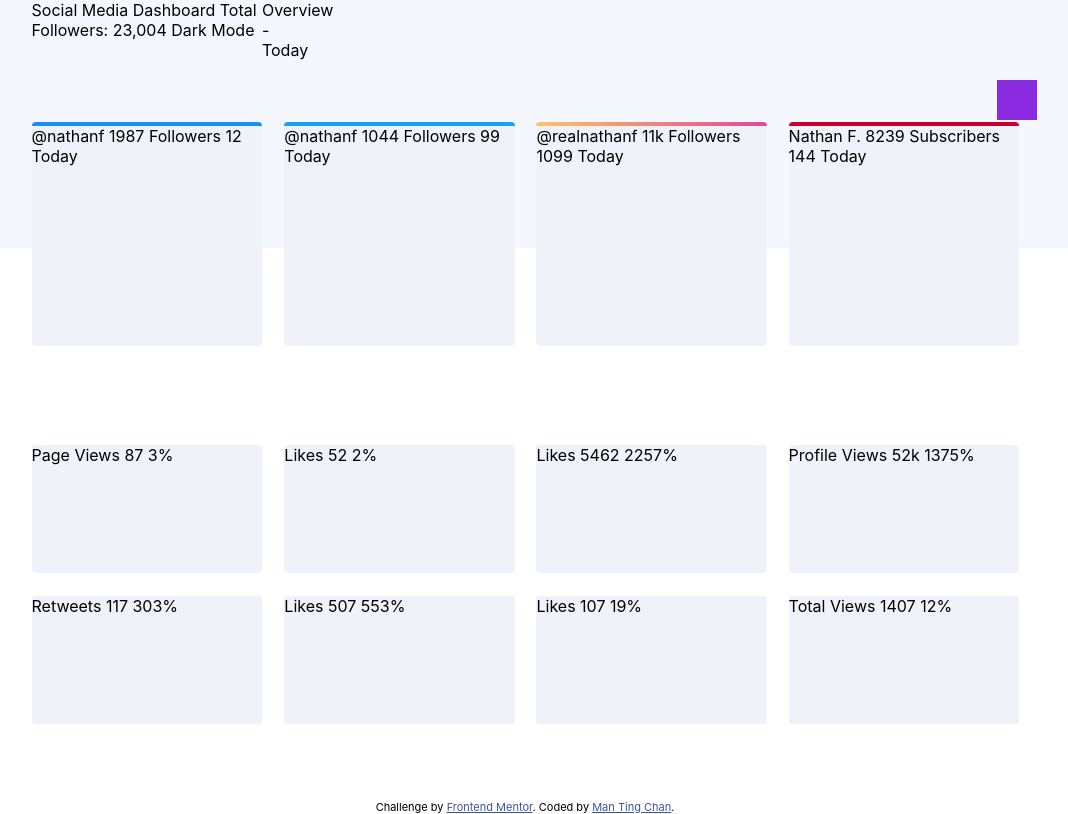
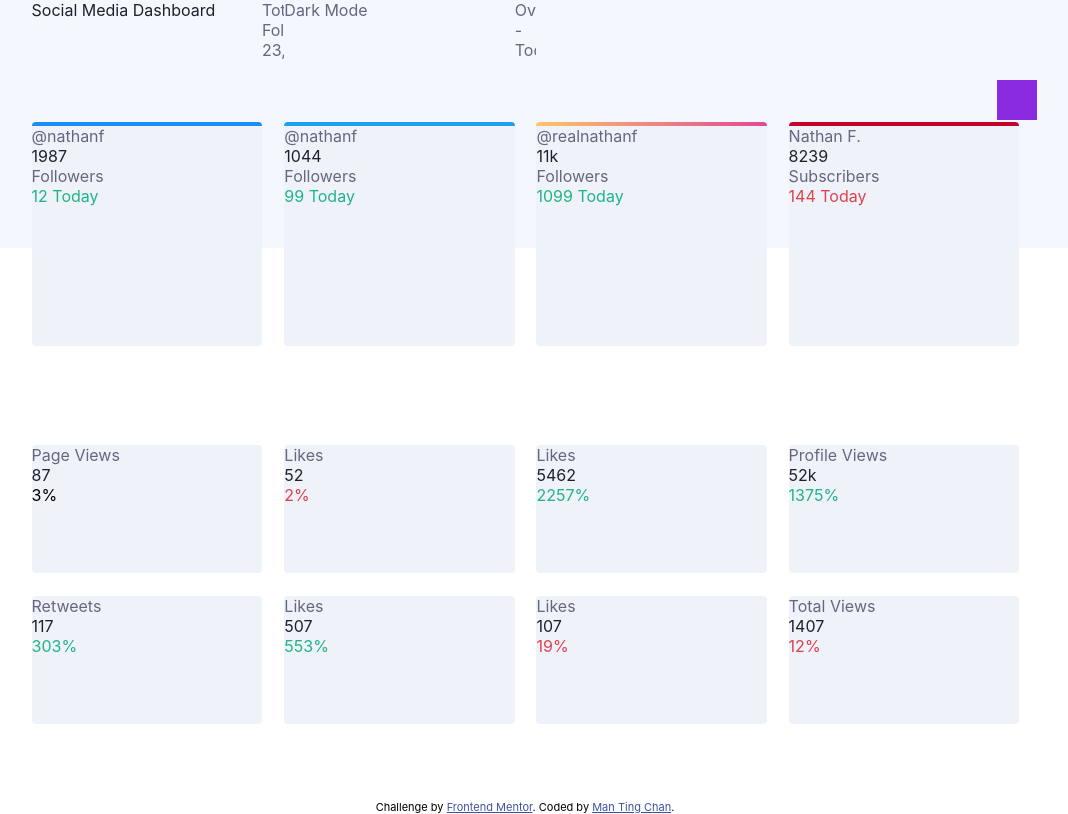
Before and after one commit to M-Chan/Social-Media-Dashboard-with-Theme-Switcher, a plain HTML site: page index.html in a window 1280 px wide. Shown: the whole page, without its empty margins (115-1183 px from the left). Drawn offline with Linux system fonts and the light colour scheme.

```diff
--- a/index.html
+++ b/index.html
@@ -17,97 +17,92 @@
 </head>
 <body>
   <div id="container" class="containerLight">
-    <div id="banner" class="bannerLight">
+    <div id="banner" class="bannerLight"></div>
 
-    </div>
+    <div id="toggle" onclick="toggleDarkMode()"></div>
 
-    <div id="toggle" onclick="toggleDarkMode()">
-
-    </div>
-
-    Social Media Dashboard
-    Total Followers: 23,004
-
-    Dark Mode
+    <p class="font1 fontLight1">Social Media Dashboard</p>
+    <p class="font2 fontLight2">Total Followers: 23,004</p>
+    <p class="font2 fontLight2">Dark Mode</p>
 
     <div id="mainFb" class="card mainCard cardLight">
       <div class="cardTop"></div>
-      @nathanf
-      1987
-      Followers
-      12 Today
+      <p class="font2 fontLight2">@nathanf</p>
+      <p class="font1 fontLight1">1987</p>
+      <p class="font2 fontLight2">Followers</p>
+      <p class="font3">12 Today</p>
     </div>
     <div id="mainTwitter" class="card mainCard cardLight">
       <div class="cardTop"></div>
-      @nathanf
-      1044
-      Followers
-      99 Today
+      <p class="font2 fontLight2">@nathanf</p>
+      <p class="font1 fontLight1">1044</p>
+      <p class="font2 fontLight2">Followers</p>
+      <p class="font3">99 Today</p>
     </div>
     <div id="mainInsta" class="card mainCard cardLight">
       <div class="cardTop"></div>
-      @realnathanf
-      11k
-      Followers
-      1099 Today
+      <p class="font2 fontLight2">@realnathanf</p>
+      <p class="font1 fontLight1">11k</p>
+      <p class="font2 fontLight2">Followers</p>
+      <p class="font3">1099 Today</p>
     </div>
     <div id="mainYT" class="card mainCard cardLight">
       <div class="cardTop"></div>
-      Nathan F.
-      8239
-      Subscribers
-      144 Today
+      <p class="font2 fontLight2">Nathan F.</p>
+      <p class="font1 fontLight1">8239</p>
+      <p class="font2 fontLight2">Subscribers</p>
+      <p class="font4">144 Today</p>
     </div>
 
 
-    Overview - Today
+    <p class="font2 fontLight2">Overview - Today</p>
 
     <div id="viewsFb" class="card overviewCard cardLight">
-      Page Views
-      87
-      3%
+      <p class="font2 fontLight2">Page Views</p>
+      <p class="font1 fontLight1">87</p>
+      <p class="font3"></p>3%
     </div>
 
     <div id="likesFb" class="card overviewCard cardLight">
-      Likes
-      52
-      2%
+      <p class="font2 fontLight2">Likes</p>
+      <p class="font1 fontLight1">52</p>
+      <p class="font4">2%</p>
     </div>
 
     <div id="likesInsta" class="card overviewCard cardLight">
-      Likes
-      5462
-      2257%
+      <p class="font2 fontLight2">Likes</p>
+      <p class="font1 fontLight1">5462</p>
+      <p class="font3">2257%</p>
     </div>
 
     <div id="viewsInsta" class="card overviewCard cardLight">
-      Profile Views
-      52k
-      1375%
+      <p class="font2 fontLight2">Profile Views</p>
+      <p class="font1 fontLight1">52k</p>
+      <p class="font3">1375%</p>
     </div>
 
     <div id="retweetsTwitter" class="card overviewCard cardLight">
-      Retweets
-      117
-      303%
+      <p class="font2 fontLight2">Retweets</p>
+      <p class="font1 fontLight1">117</p>
+      <p class="font3">303%</p>
     </div>
 
     <div id="likesTwitter" class="card overviewCard cardLight">
-      Likes
-      507
-      553%
+      <p class="font2 fontLight2">Likes</p>
+      <p class="font1 fontLight1">507</p>
+      <p class="font3">553%</p>
     </div>
 
     <div id="likesYT" class="card overviewCard cardLight">
-      Likes
-      107
-      19%
+      <p class="font2 fontLight2">Likes</p>
+      <p class="font1 fontLight1">107</p>
+      <p class="font4">19%</p>
     </div>
 
     <div id="viewsYT" class="card overviewCard cardLight">
-      Total Views
-      1407
-      12%
+      <p class="font2 fontLight2">Total Views</p>
+      <p class="font1 fontLight1">1407</p>
+      <p class="font4">12%</p>
     </div>
   </div>
 
--- a/styles/background_style.css
+++ b/styles/background_style.css
@@ -33,6 +33,9 @@
 
     background-color: blueviolet;
 }
+
+.font3{color: hsl(163, 72%, 41%);}
+.font4{color: hsl(356, 69%, 56%);}
 
 .mainCard{
     width: 18vw;
```
